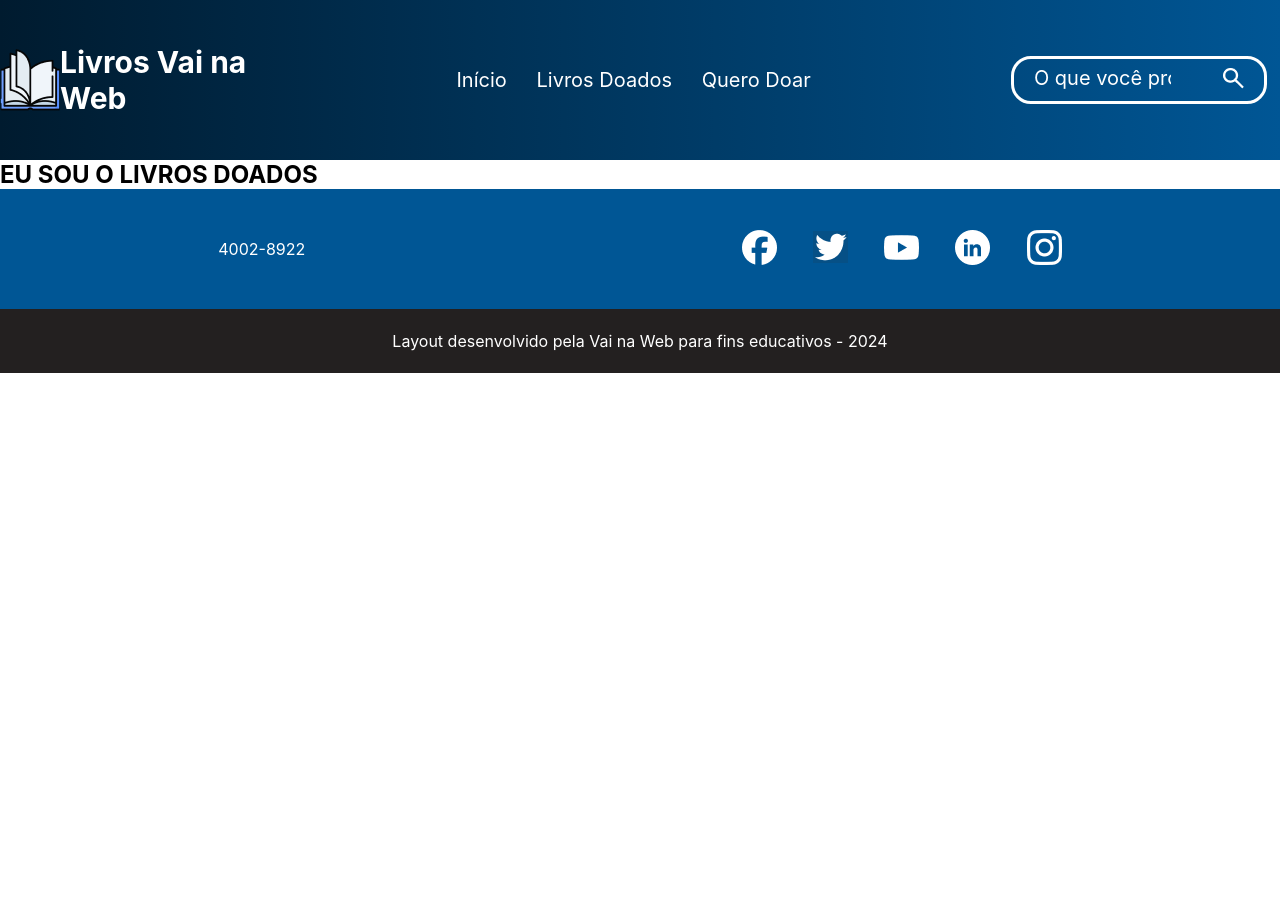
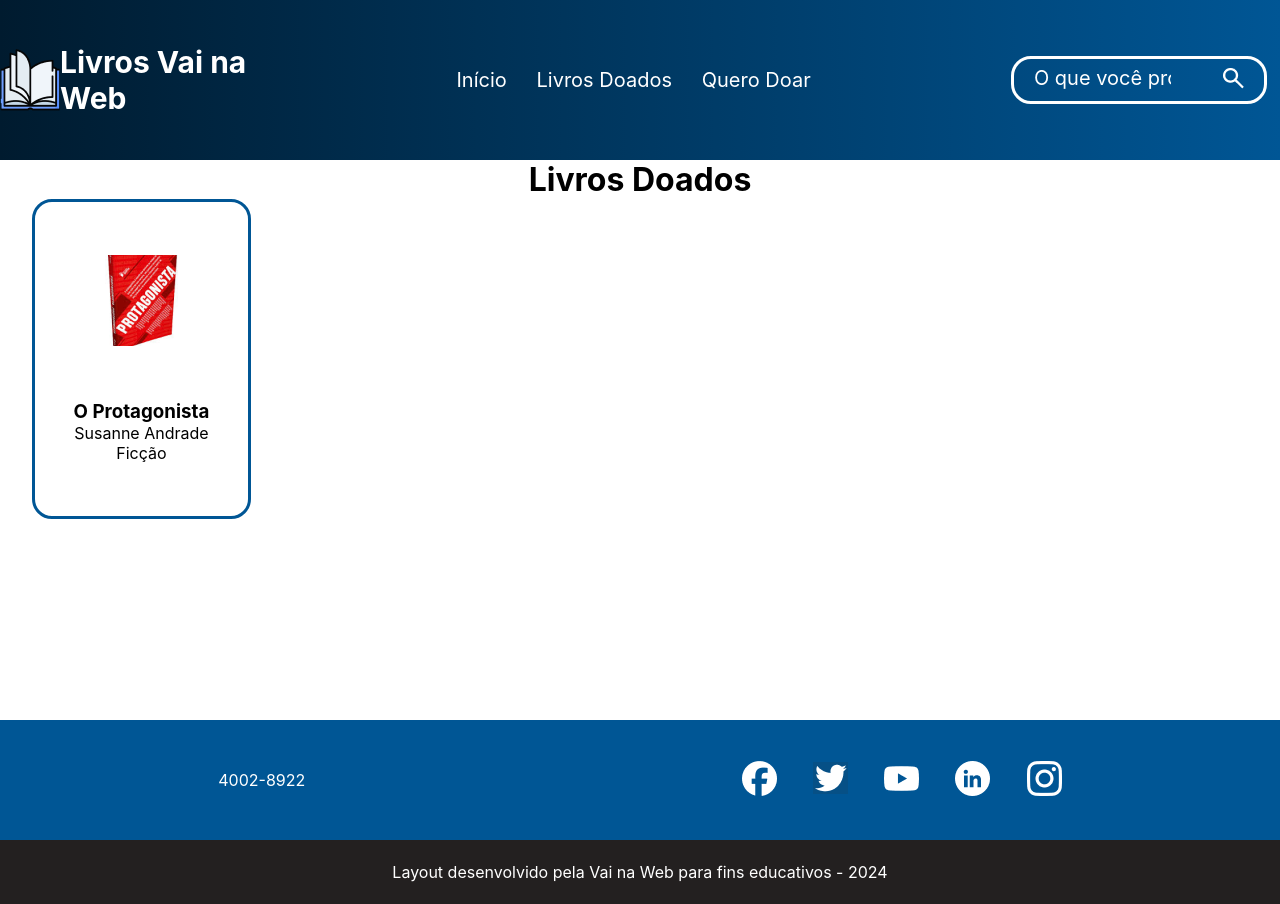
Before and after one commit to lucasseccatto/livraria-vnw, a React (Vite) app: page /livros-doados in a window 1280 px wide. Before the commit the page ends 800 px from the top, so only its background shows below. Built offline with nearby package versions, Linux system fonts and the light colour scheme.

Commit message:
refatoracao da pagina livrosDoados

```diff
--- a/src/pages/livrosDoados/LivrosDoados.jsx
+++ b/src/pages/livrosDoados/LivrosDoados.jsx
@@ -1,3 +1,24 @@
+import livroProtagonista from "../../assets/livro-protagonista.png";
+import s from "./livrosDoados.module.scss";
+
 export default function LivrosDoados() {
-  return <h1>EU SOU O LIVROS DOADOS</h1>;
+  return (
+    <section className={s.livrosDoadosSection}>
+      <h2>Livros Doados</h2>
+
+      <sectionc className={s.containerCards}>
+        <section>
+          <img
+            src={livroProtagonista}
+            alt="Imagem do livro 'O Protagonista'."
+          />
+          <div>
+            <h3>O Protagonista</h3>
+            <p>Susanne Andrade</p>
+            <p>Ficção</p>
+          </div>
+        </section>
+      </sectionc>
+    </section>
+  );
 }
--- /dev/null
+++ b/src/pages/livrosDoados/livrosDoados.module.scss
@@ -0,0 +1,42 @@
+.livrosDoadosSection {
+  height: 70vh;
+  display: flex;
+  flex-direction: column;
+  align-items: center;
+
+  h2 {
+    font-size: 32px;
+  }
+}
+
+.containerCards {
+  width: 95%;
+  height: 60vh;
+
+  section {
+    border: solid 3px #005695;
+    border-radius: 20px;
+    width: 18%;
+    height: 40vh;
+    display: flex;
+    align-items: center;
+    flex-direction: column;
+    justify-content: space-evenly;
+
+    div {
+      text-align: center;
+    }
+  }
+}
+
+@media (max-width: 780px) {
+  .containerCards {
+    display: flex;
+    flex-direction: column;
+    align-items: center;
+
+    section {
+      width: 60%;
+    }
+  }
+}
```
